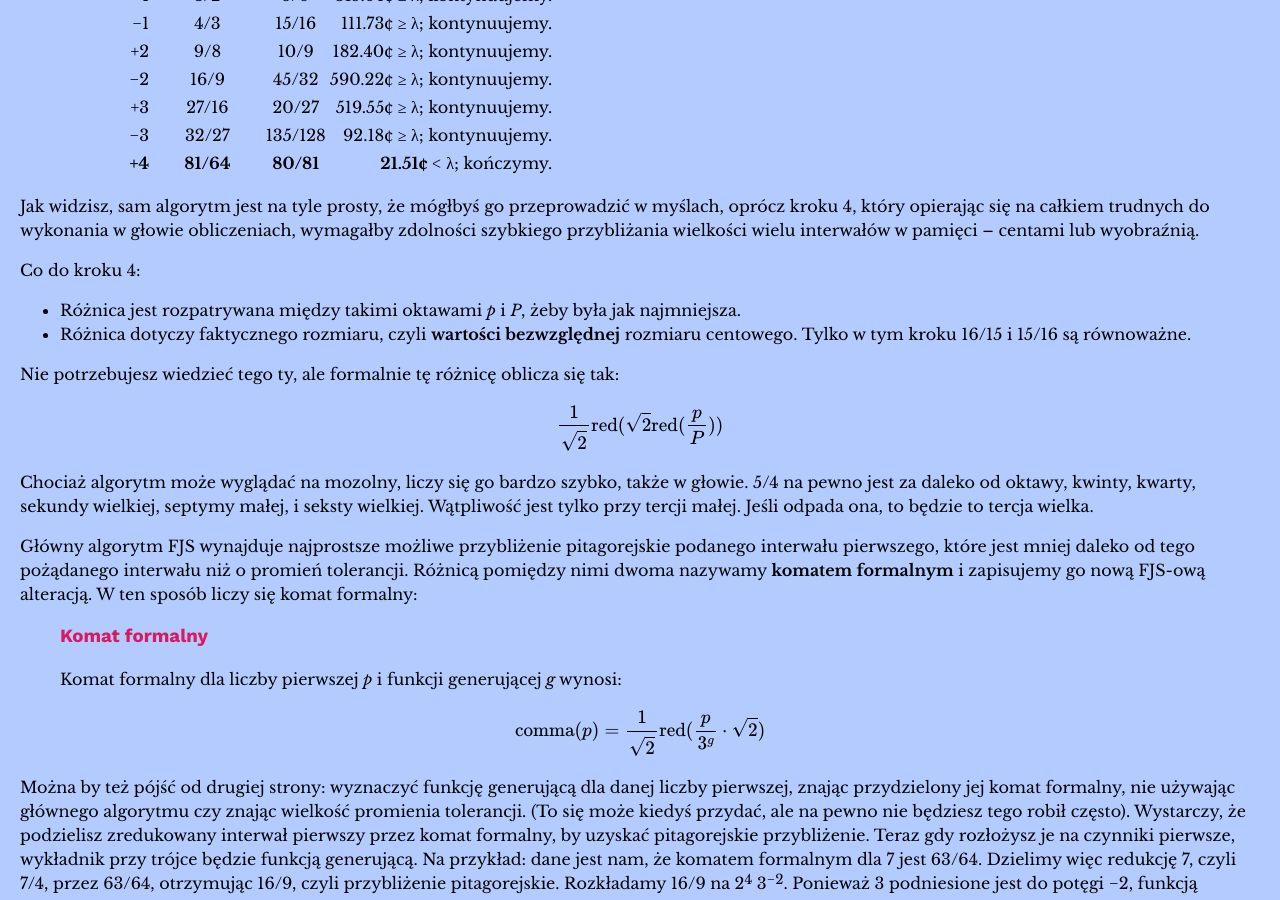
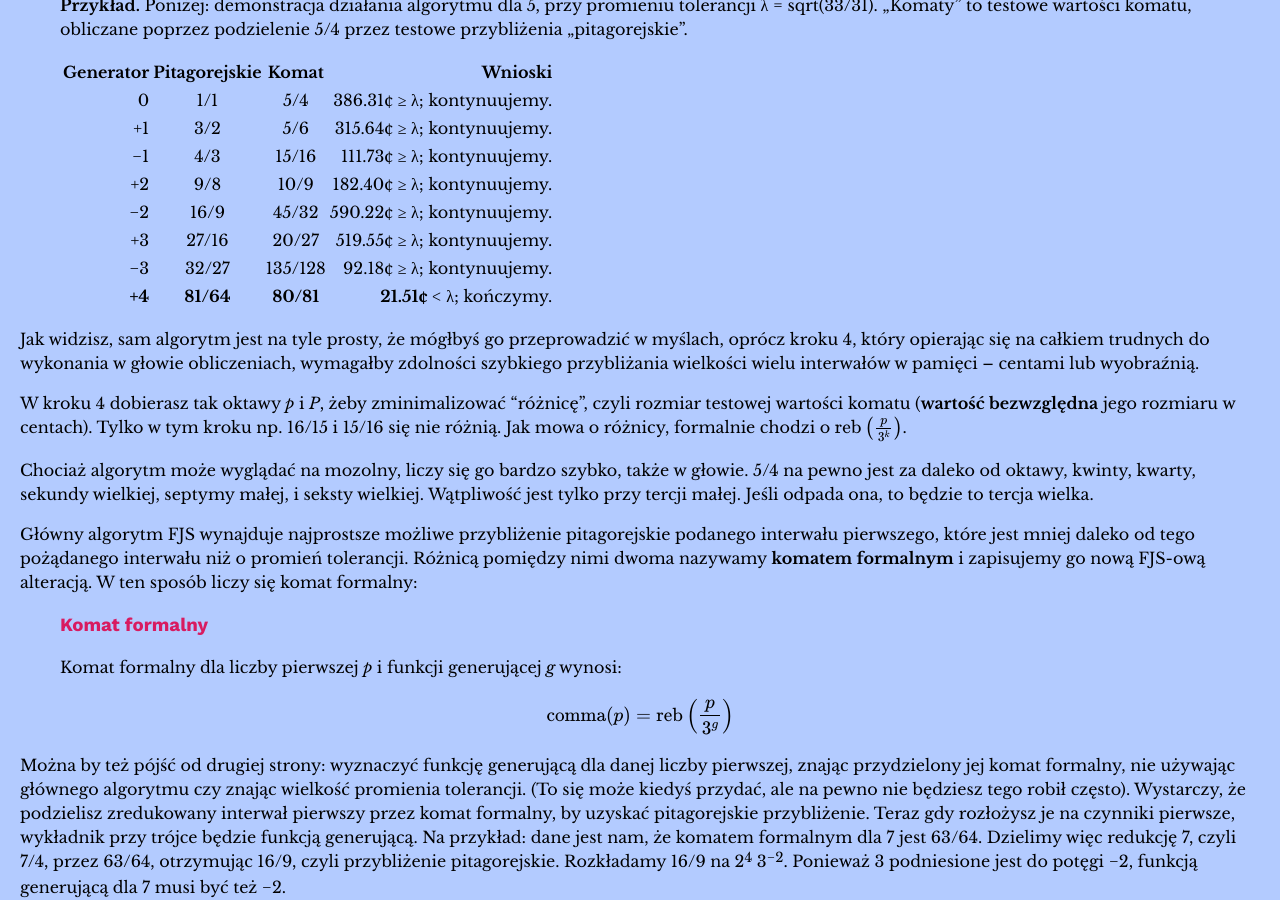
Before and after one commit to misotanni/misotanni.github.io, a Jekyll site: the page built from fjs/pl/crash.md, in a window 1280 px wide and 900 px high, scrolled down 5801 px. Built offline with Jekyll 4.4.1, drawn with Linux system fonts in a browser that asks for light colours; our own code applies the rules of GitHub Pages for plain Markdown files; formulas are drawn with MathJax 3; some of the changed text lies outside the part shown.

Commit message:
bracket cleanup

```diff
--- a/fjs/pl/crash.md
+++ b/fjs/pl/crash.md
@@ -57,6 +57,10 @@
 Trzecią z nich jest redukowanie interwałów. Opiera się ono na mnożeniu czy dzieleniu liczby przez 2, dopóki nie uzyskamy czegoś nie mniejszego od 1, a mniejszego od 2 (czyli interwału mieszczącego się w oktawie). (To odzwierciedla nasze postrzeganie interwałów różniących się o oktawę (2/1) jako równe). Na przykład 7/1 staje się 7/4, a 1/6 – 4/3. Zredukowaną postać interwału można uzyskać za pomocą następującego wzoru:
 
 $$\text{red}(d)=d \cdot 2^{-\lfloor\log_2 d\rfloor}$$
+
+Stosuje się także zrównoważoną redukcję, w tym przypadku wynik jest nie mniejszy od $$-\sqrt{2}$$, a mniejszy od $$\sqrt{2}$$. Definiuje się ją za pomocą zwykłej redukcji:
+
+$$\text{reb}(d)=\frac{1}{\sqrt{2}} \text{red}\left( \sqrt{2} \cdot \text{red}\left( \frac{p}{P} \right) \right)$$
 
 To praktycznie wszystko, co musisz wiedzieć – zaczynajmy więc!
 
@@ -190,14 +194,7 @@
 
 Jak widzisz, sam algorytm jest na tyle prosty, że mógłbyś go przeprowadzić w myślach, oprócz kroku 4, który opierając się na całkiem trudnych do wykonania w głowie obliczeniach, wymagałby zdolności szybkiego przybliżania wielkości wielu interwałów w pamięci – centami lub wyobraźnią.
 
-Co do kroku 4:
-
-- Różnica jest rozpatrywana między takimi oktawami *p* i *P*, żeby była jak najmniejsza.
-- Różnica dotyczy faktycznego rozmiaru, czyli **wartości bezwzględnej** rozmiaru centowego. Tylko w tym kroku 16/15 i 15/16 są równoważne.
-
-Nie potrzebujesz wiedzieć tego ty, ale formalnie tę różnicę oblicza się tak:
-
-$$\frac{1}{\sqrt{2}} \text{red}(\sqrt{2} \text{red}(\frac{p}{P}))$$
+W kroku 4 dobierasz tak oktawy *p* i *P*, żeby zminimalizować "różnicę", czyli rozmiar testowej wartości komatu (**wartość bezwzględna** jego rozmiaru w centach). Tylko w tym kroku np. 16/15 i 15/16 się nie różnią. Jak mowa o różnicy, formalnie chodzi o $$\text{reb}\left( \frac{p}{3^k} \right)$$.
 
 Chociaż algorytm może wyglądać na mozolny, liczy się go bardzo szybko, także w głowie. 5/4 na pewno jest za daleko od oktawy, kwinty, kwarty, sekundy wielkiej, septymy małej, i seksty wielkiej. Wątpliwość jest tylko przy tercji małej. Jeśli odpada ona, to będzie to tercja wielka.
 
@@ -207,7 +204,7 @@
 >
 > Komat formalny dla liczby pierwszej *p* i funkcji generującej *g* wynosi:
 >
-> $$\text{comma} (p)=\frac{1}{\sqrt{2}} \text{red}(\frac{p}{3^g} \cdot \sqrt{2})$$
+> $$\text{comma} (p)=\text{reb}\left( \frac{p}{3^g} \right)$$
 
 Można by też pójść od drugiej strony: wyznaczyć funkcję generującą dla danej liczby pierwszej, znając przydzielony jej komat formalny, nie używając głównego algorytmu czy znając wielkość promienia tolerancji. (To się może kiedyś przydać, ale na pewno nie będziesz tego robił często). Wystarczy, że podzielisz zredukowany interwał pierwszy przez komat formalny, by uzyskać pitagorejskie przybliżenie. Teraz gdy rozłożysz je na czynniki pierwsze, wykładnik przy trójce będzie funkcją generującą. Na przykład: dane jest nam, że komatem formalnym dla 7 jest 63/64. Dzielimy więc redukcję 7, czyli 7/4, przez 63/64, otrzymując 16/9, czyli przybliżenie pitagorejskie. Rozkładamy 16/9 na 2<sup>4</sup> 3<sup>−2</sup>. Ponieważ 3 podniesione jest do potęgi −2, funkcją generującą dla 7 musi być też −2.
 
```
Also changed, not shown: fjs/de/crash.md (+3 -3 lines), fjs/en/crash.md (+1 -1 lines), fjs/fr/crash.md (+3 -3 lines).
